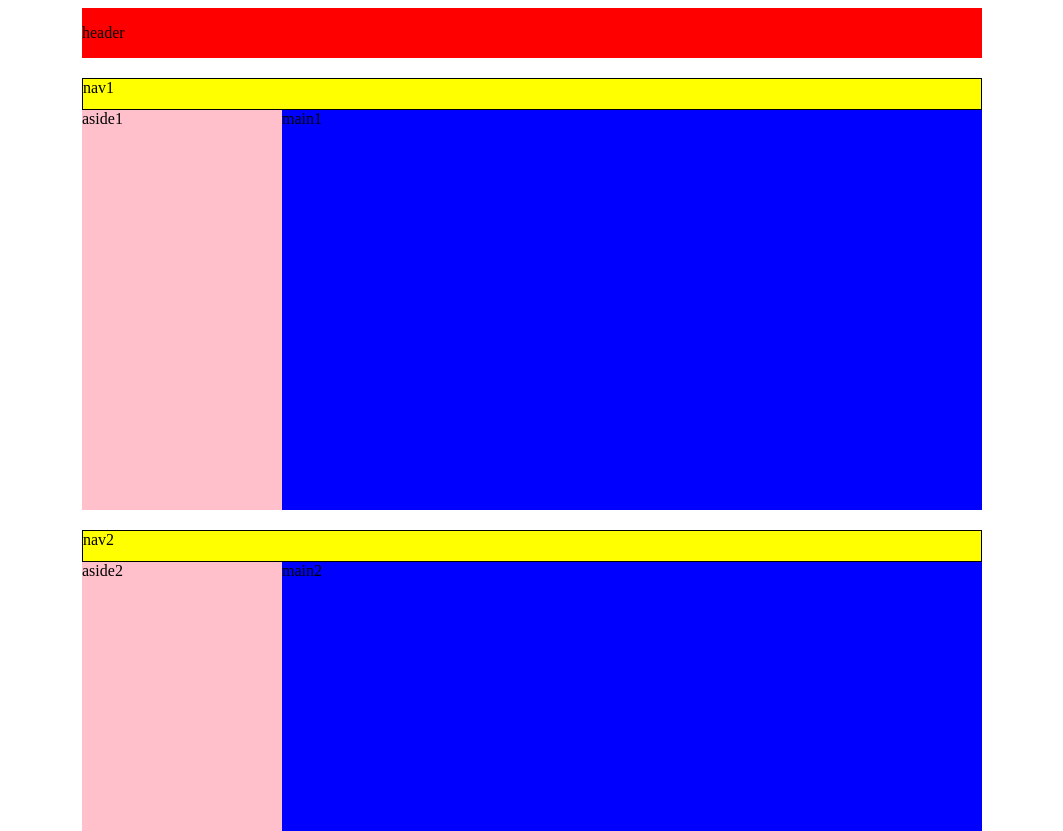
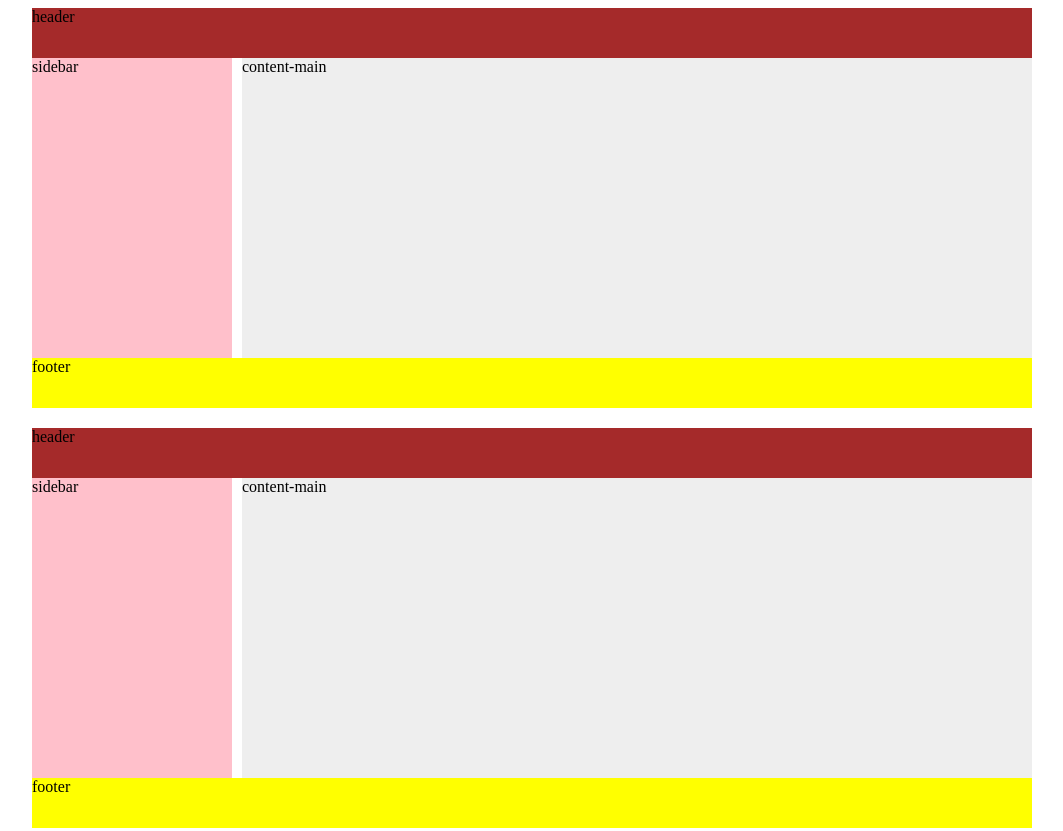
Before and after one commit to sophiabrook/stickup, a plain HTML site: page index.html in a window 1280 px wide. Shown: the top 831 px of the page, without its empty margins (108-1171 px from the left). Drawn offline with Linux system fonts and the light colour scheme.

Commit message:
Update index.html

```diff
--- a/index.html
+++ b/index.html
@@ -3,142 +3,101 @@
 <head>
 <meta charset="utf-8">
 <meta http-equiv="X-UA-Compatible" content="IE=edge,chrome=1">
-<title>stickup</title>
+<title>Examples</title>
 <meta name="description" content="">
 <meta name="keywords" content="">
 <link href="" rel="stylesheet">
-<script type="text/javascript" src="jquery.min.js"></script>
+<script src="jquery.min.js"></script>
 <style>
-	.wrap{
-		width: 900px;
+	.header,.main,.footer{
+		width: 1000px;
 		margin: 0 auto;
 	}
-	#header .wrap{
-		background: red;
+	.header{
 		height: 50px;
-		line-height: 50px;
+		background: brown;
 	}
-	.ct{
-		margin-top: 20px;
-		overflow: auto
+	.main{
+		height: 300px;
 	}
-	 .nav{
-	    height: 30px;
-	    border: 1px solid ;
+	.main:after{
+		clear: both;
+		display: block;
+		content: '';
+
+	}
+	.content{
+
+		height: 300px;
+		float: left;
+		width: 100%;
+	}
+	.content-main{
+		margin-left: 210px;
+		background: #eee;
+		height: 300px;
+	}
+	.sidebar{
+		background: pink;
+		height: 300px;
+		float: left;
+		width: 200px;
+		margin-left: -100%;
+	}
+
+	.footer{
+		height: 50px;
 		background: yellow;
 	}
-	.aside{
-		float: left;
-		width: 200px;
-		height: 400px;
-		background: pink;
-	}
-	.main{
-		background: blue;
-		height: 400px;
-		overflow: auto;
-	}
-
-	#content .wrap{
-
+	.wrap{
+		margin-bottom: 20px;
 	}
 </style>
 </head>
 <body>
+<div class="wrap">
+    <div class="header">header</div>
+    <div class="main">
+		<div class="content">
+			<div class="content-main">content-main</div>
+		</div>
+		<div class="sidebar">sidebar</div>
+    </div>
+    <div class="footer">footer</div>
+</div>
 
+ <div class="wrap">
+    <div class="header">header</div>
+    <div class="main">
+		<div class="content">
+			<div class="content-main">content-main</div>
+		</div>
+		<div class="sidebar">sidebar</div>
+    </div>
+    <div class="footer">footer</div>
+</div>
 
-<div id="header">
-  <div class="wrap">header</div>
+<div class="wrap">
+    <div class="header">header</div>
+    <div class="main">
+		<div class="content">
+			<div class="content-main">content-main</div>
 		</div>
-<div id="content">
-  <div class="wrap">
+		<div class="sidebar">sidebar</div>
+    </div>
+    <div class="footer">footer</div>
+</div>
+<script>
+jQuery.fn.stickUp =function(){
+	var $cur = this,
+		curH = $cur.height(),
+		curW = $cur.width(),
+		offsetTop = $cur.offset().top,
+		offsetLeft = $cur.offset().left;
 
-    <div class="ct">
-      <div class="nav nav1">nav1</div>
-      <div class="aside aside1">aside1</div>
-      <div class="main">main1</div>
-    </div>
-    <div class="ct">
-      <div class="nav nav2">nav2</div>
-      <div class="aside aside2">aside2</div>
-      <div class="main">main2</div>
-    </div>
-    <div class="ct">
-      <div class="nav nav3">nav3</div>
-      <div class="aside aside3">aside3</div>
-      <div class="main">main3</div>
-    </div>
-    <div class="ct">
-      <div class="nav nav4">nav4</div>
-      <div class="aside">aside4</div>
-      <div class="main">main4</div>
-    </div>
-  </div>
-</div>
-<div id="footer">footer</div>
-<script>
-// 	$('.nav').each(function(){
-// var $cur =$(this);
-// var curH = $cur.height();
-// var curW = $cur.width();
-// var offsetTop = $cur.offset().top;
-// var offsetLeft = $cur.offset().left;
-// console.log($cur,curH,curW,offsetTop,offsetLeft)
-
-// var $clone = $cur.clone().css({display:'none',visibility:'hidden'})
-//               .insertBefore($cur)
-
-// $(window).on('scroll',function(){
-//   var scrollTop = $(this).scrollTop()
-//   console.log(scrollTop)
-//   if(scrollTop>=offsetTop){
-//     if(!isFixed()){
-//       setFixed()
-//     }
-//   }else{
-//     if(isFixed()){
-//       unsetFixed()
-//     }
-//   }
-// })
-
-// function isFixed(){
-//   return $cur.data('data-fixed') //初始值为false,
-// }
-// function setFixed(){
-//   $cur.data('data-fixed',true)
-//   $cur.css({
-//     position:'fixed',
-//     width:curW,
-//     height:curH,
-//     left:offsetLeft,
-//     // top:offsetTop,
-//     top:0,
-//     'z-index':999
-//   })
-//   $clone.show()
-// }
-// function unsetFixed(){
-//   $cur.data('data-fixed',false)
-//   $cur.removeAttr('style')
-//   $clone.hide()
-// }
-// 	})
-
-  function stickup($el){
-var $cur = $el;
-var curH = $cur.height();
-var curW = $cur.width();
-var offsetTop = $cur.offset().top;
-var offsetLeft = $cur.offset().left;
-console.log($cur,curH,curW,offsetTop,offsetLeft)
-
-var $clone = $cur.clone().css({display:'none',visibility:'hidden'})
-              .insertBefore($cur)
-
+		var $clone = $cur.clone().css({display:'none',visibility:'hideen'}).insertBefore($cur)
 	$(window).on('scroll',function(){
 		var scrollTop = $(this).scrollTop()
-  console.log(scrollTop)
 		if(scrollTop>=offsetTop){
 		    if(!isFixed()){
 		      setFixed()
@@ -149,7 +108,6 @@ $(window).on('scroll',function(){
 		    }
 		  }
 	})
-
 	function isFixed(){
 	  return $cur.data('data-fixed') //初始值为false,
 	}
@@ -172,13 +130,9 @@ function unsetFixed(){
 	  $clone.hide()
 	}
 }
-	stickup($('.nav1'))
-	stickup($('.nav2'))
-	stickup($('.nav3'))
-	stickup($('.nav4'))
-
-
-
+$('.header').each(function(idx){
+	$(this).stickUp()
+})
 </script>
 </body>
 </html>
```
Lines whose indentation alone changed are shown as unchanged.
